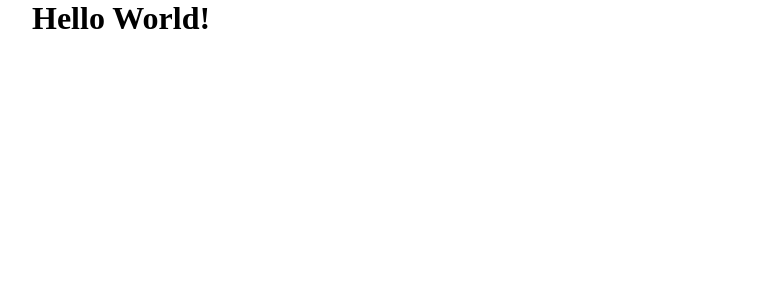
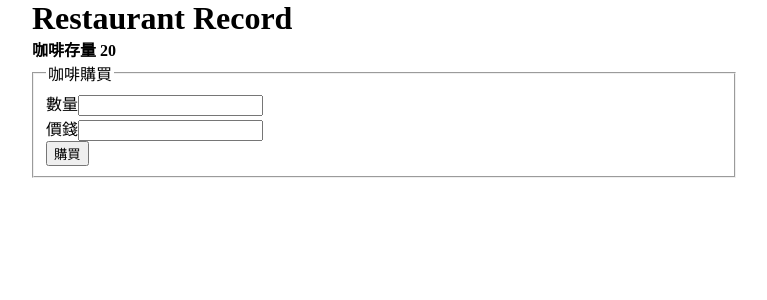
Before and after one commit to poyingHAHA/React_learning, a React (Vite) app in the folder redux3_react_redux/: page / in a window 1280 px wide. Shown: the top 300 px of the page, without its empty margins (256-1023 px from the left). Built offline with nearby package versions, Linux system fonts and the light colour scheme.

Commit message:
s3-2 在react component中使用redux

```diff
--- a/redux3_react_redux/src/App.jsx
+++ b/redux3_react_redux/src/App.jsx
@@ -1,8 +1,11 @@
-// App.js
+import CoffeeBlock from "./components/CoffeeBlock"
+
 function App() {
+
   return (
     <div className="container">
-      <h1>Hello World!</h1>
+      <h1>Restaurant Record</h1>
+      <CoffeeBlock/>
     </div>
   )
 }
--- /dev/null
+++ b/redux3_react_redux/src/components/CoffeeBlock.jsx
@@ -0,0 +1,40 @@
+import React, { useRef } from 'react'
+import { useDispatch, useSelector } from 'react-redux'
+import { coffeeOrdered, selectCoffee } from '../features/slices/coffeeSlice'
+
+const CoffeeBlock = () => {
+  const coffee = useSelector(selectCoffee)
+  const dispatch = useDispatch()
+  // 這裡採 react 簡單的 useRef 來處理
+  const coffeeOrderQtyRef = useRef(null)
+  const coffeeOrderMoneyRef = useRef(null)
+  const doOrderCoffee = () => {
+    const sendData = {
+      qty: coffeeOrderQtyRef.current.value,
+      money: coffeeOrderMoneyRef.current.value
+    }
+    dispatch(coffeeOrdered(sendData))
+  }
+  console.log('coffee', coffee);
+  return (
+    <div>
+      <h4>咖啡存量 {coffee.numOfCoffee}</h4>
+      <fieldset>
+        <legend>咖啡購買</legend>
+        <div>
+          <label htmlFor="coffeeQty">數量</label>
+          <input id="coffeeQty" type="number" ref={coffeeOrderQtyRef} />
+        </div>
+        <div>
+          <label htmlFor="coffeeMoney">價錢</label>
+          <input id="coffeeMoney" type="number" ref={coffeeOrderMoneyRef} />
+        </div>
+        <button onClick={doOrderCoffee}>
+          購買
+        </button>
+      </fieldset>
+    </div>
+  )
+}
+
+export default CoffeeBlock
--- /dev/null
+++ b/redux3_react_redux/src/features/slices/coffeeSlice.js
@@ -0,0 +1,28 @@
+import { createSlice } from "@reduxjs/toolkit";
+
+const initialState = {
+  numOfCoffee: 20
+}
+
+const coffeeSlice = createSlice({
+  name: 'coffee',
+  initialState,
+  reducers: {
+    // 這裡固定會有 sate & action 兩參數，直接對應於上面的 state
+    coffeeOrdered: (state, action) => {
+      state.numOfCoffee = state.numOfCoffee - action.payload.qty
+      return state;
+    },
+    coffeeRestocked: (state, action) => {
+      state.numOfCoffee = state.numOfCoffee + action.payload.qty
+      return state;
+    },
+  },
+})
+
+// 方便辨識的處理
+export const selectCoffee = (state) => state.coffee;
+
+export const { coffeeOrdered, coffeeRestocked } = coffeeSlice.actions
+
+export default coffeeSlice.reducer
--- a/redux3_react_redux/src/features/store.js
+++ b/redux3_react_redux/src/features/store.js
@@ -1,7 +1,10 @@
-import {configureStore} from '@reduxjs/toolkit'
+import { configureStore } from '@reduxjs/toolkit'
+import coffeeSlice from './slices/coffeeSlice'
 
 const store = configureStore({
-  reducer: {}
+  reducer: {
+    coffee: coffeeSlice
+  }
 })
 
 export default store
--- a/redux3_react_redux/src/main.jsx
+++ b/redux3_react_redux/src/main.jsx
@@ -8,6 +8,7 @@ import { Provider } from 'react-redux'
 // 引入剛才定義好的 store
 import store from './features/store'
 
+// 透過 React Redux 的 provider 提供所有 component 來使用
 ReactDOM.createRoot(document.getElementById('root')).render(
   <React.StrictMode>
     <Provider store={store}>
```
